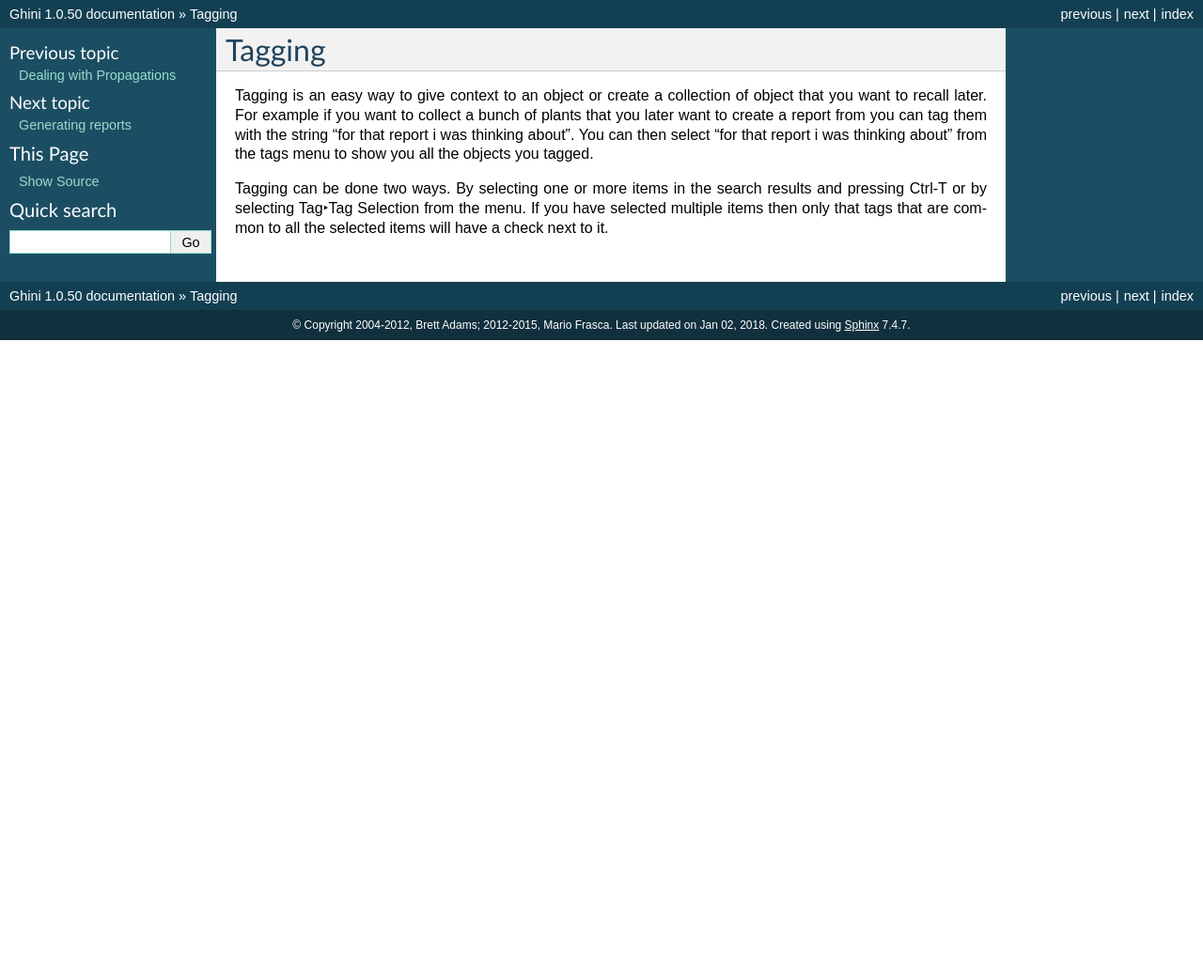
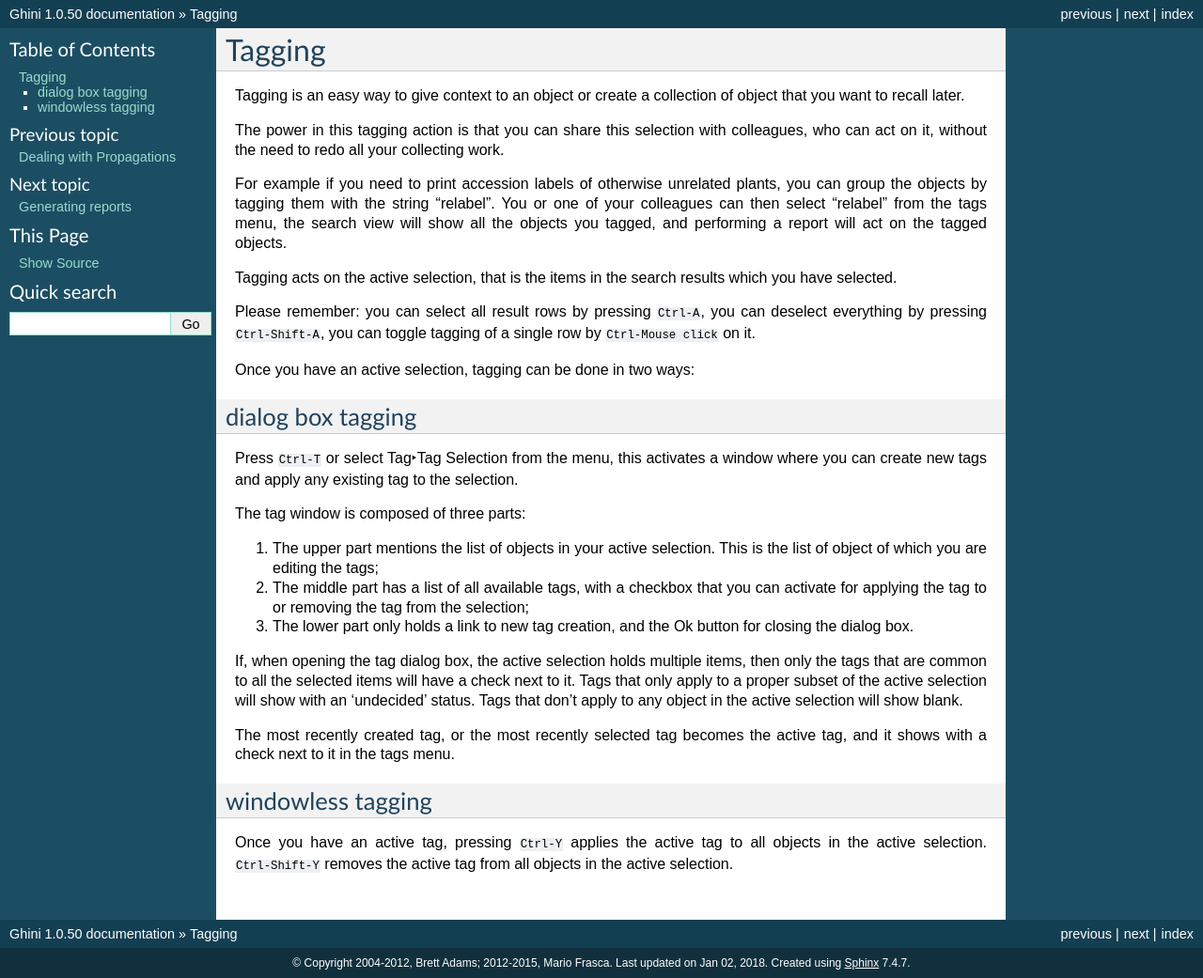
Before and after one commit to Ghini/ghini.desktop-docs.i18n, a Sphinx documentation site: the page built from doc/tagging.rst, in a window 1280 px wide. Shown: the whole page at 94% size. Built offline with Sphinx 7.4.7, drawn with Linux system fonts in a browser that asks for light colours; before the commit the page ends 900 px from its top, so only the background shows below that.

```diff
--- a/doc/tagging.rst
+++ b/doc/tagging.rst
@@ -1,15 +1,57 @@
 Tagging
 -------
 
-Tagging is an easy way to give context to an object or create a
-collection of object that you want to recall later. For example if you
-want to collect a bunch of plants that you later want to create a
-report from you can tag them with the string "for that report i was
-thinking about". You can then select "for that report i was thinking
-about" from the tags menu to show you all the objects you tagged.
+Tagging is an easy way to give context to an object or create a collection
+of object that you want to recall later.
 
-Tagging can be done two ways. By selecting one or more items in the
-search results and pressing Ctrl-T or by selecting
-:menuselection:`Tag-->Tag Selection` from the menu. If you have
-selected multiple items then only that tags that are common to all the
-selected items will have a check next to it.
+The power in this tagging action is that you can share this selection with
+colleagues, who can act on it, without the need to redo all your collecting
+work.
+
+For example if you need to print accession labels of otherwise unrelated
+plants, you can group the objects by tagging them with the string
+"relabel". You or one of your colleagues can then select "relabel" from the
+tags menu, the search view will show all the objects you tagged, and
+performing a report will act on the tagged objects.
+
+Tagging acts on the active selection, that is the items in the search
+results which you have selected.
+
+Please remember: you can select all result rows by pressing ``Ctrl-A``, you can
+deselect everything by pressing ``Ctrl-Shift-A``, you can toggle tagging of a
+single row by ``Ctrl-Mouse click`` on it.
+
+Once you have an active selection, tagging can be done in two ways:
+
+dialog box tagging
+~~~~~~~~~~~~~~~~~~~
+
+Press ``Ctrl-T`` or select :menuselection:`Tag-->Tag Selection` from the menu,
+this activates a window where you can create new tags and apply any existing
+tag to the selection.
+
+The tag window is composed of three parts:
+
+#. The upper part mentions the list of objects in your active
+   selection. This is the list of object of which you are editing the tags;
+#. The middle part has a list of all available tags, with a checkbox that
+   you can activate for applying the tag to or removing the tag from the
+   selection;
+#. The lower part only holds a link to new tag creation, and the Ok button
+   for closing the dialog box.
+
+If, when opening the tag dialog box, the active selection holds multiple
+items, then only the tags that are common to all the selected items will
+have a check next to it.  Tags that only apply to a proper subset of the
+active selection will show with an 'undecided' status.  Tags that don't
+apply to any object in the active selection will show blank.
+
+The most recently created tag, or the most recently selected tag becomes the
+active tag, and it shows with a check next to it in the tags menu.
+
+windowless tagging
+~~~~~~~~~~~~~~~~~~~
+
+Once you have an active tag, pressing ``Ctrl-Y`` applies the active tag to all
+objects in the active selection.  ``Ctrl-Shift-Y`` removes the active tag from
+all objects in the active selection.
```
Also changed, not shown: doc/index.rst (+21 -9 lines), doc/statements.rst (+35 -23 lines), 8 other files.
